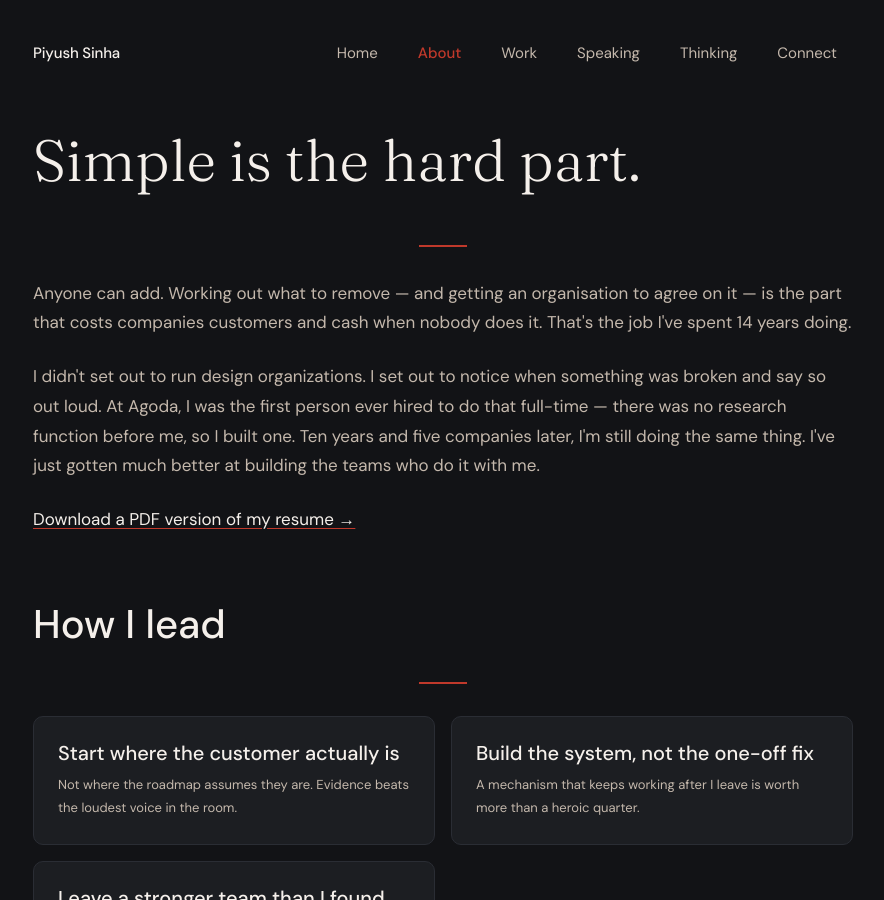
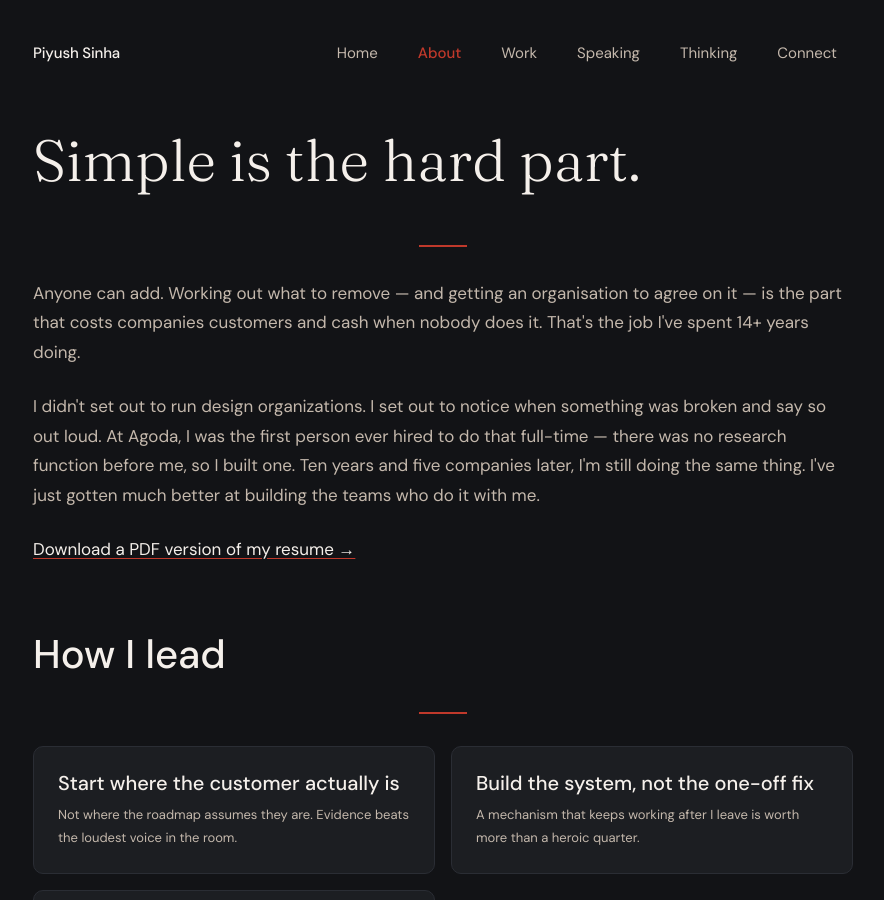
Before and after one commit to piyushsinha/piyushsinha.github.io, a Jekyll site: the page built from about/index.html, in a window 1280 px wide and 900 px high. Shown: the whole window, without its empty margins (197-1081 px from the left). Built offline with Jekyll 4.4.1, drawn with Linux system fonts in a browser that asks for light colours.

Commit message:
Add files via upload

```diff
--- a/about/index.html
+++ b/about/index.html
@@ -11,7 +11,7 @@ description: "Product and experience leadership across fintech, payments, travel
     <h1>Simple is the hard part.</h1>
     <hr class="separator separator--accent">
 
-    <p style="margin-top: var(--space-4);">Anyone can add. Working out what to remove — and getting an organisation to agree on it — is the part that costs companies customers and cash when nobody does it. That's the job I've spent 14 years doing.</p>
+    <p style="margin-top: var(--space-4);">Anyone can add. Working out what to remove — and getting an organisation to agree on it — is the part that costs companies customers and cash when nobody does it. That's the job I've spent 14+ years doing.</p>
 
     <p style="margin-top: var(--space-3);">I didn't set out to run design organizations. I set out to notice when something was broken and say so out loud. At Agoda, I was the first person ever hired to do that full-time — there was no research function before me, so I built one. Ten years and five companies later, I'm still doing the same thing. I've just gotten much better at building the teams who do it with me.</p>
 
```
